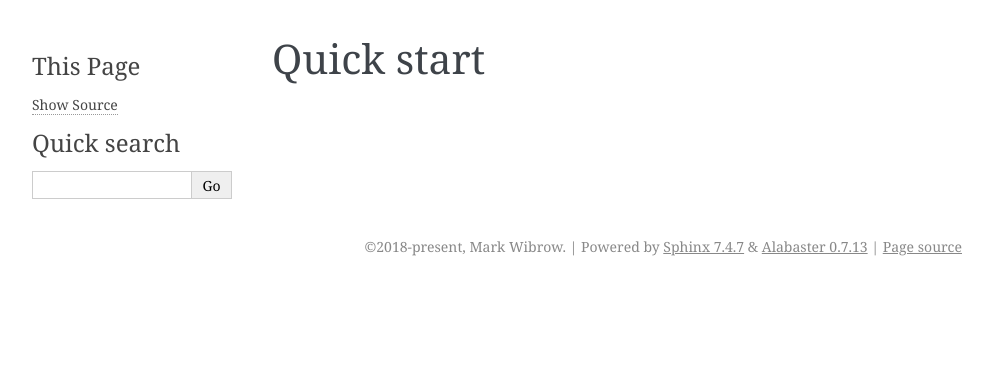
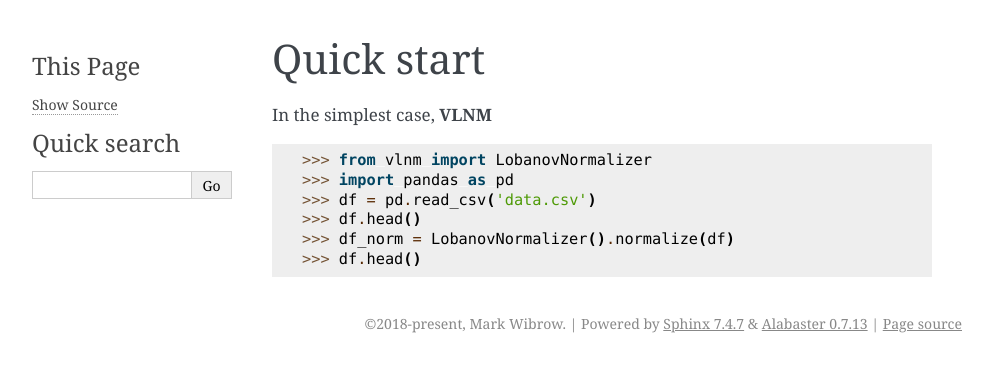
Before and after one commit to mwibrow/vlnm, a Sphinx documentation site: the page built from docs/source/quickstart.rst, in a window 1280 px wide. Shown: the top 372 px of the page, without its empty margins (148-1141 px from the left). Built offline with Sphinx 7.4.7, drawn with Linux system fonts in a browser that asks for light colours.

Commit message:
Add macros

```diff
--- a/docs/source/_static/css/style.css
+++ b/docs/source/_static/css/style.css
@@ -1,3 +1,4 @@
+
 p.reference {
     padding-left: 2rem;
     text-indent: -2rem;
--- /dev/null
+++ b/docs/source/defs.rst
@@ -0,0 +1,8 @@
+
+.. |build status| image:: https://travis-ci.org/mwibrow/vlnm.svg?branch=master
+    :target: https://travis-ci.org/mwibrow/vlnm
+
+.. |coverage| image:: https://coveralls.io/repos/github/mwibrow/vlnm/badge.svg
+    :target: https://coveralls.io/github/mwibrow/vlnm
+
+.. |vlnm| replace:: **VLNM**
--- a/docs/source/quickstart.rst
+++ b/docs/source/quickstart.rst
@@ -1,2 +1,13 @@
+.. include:: defs.rst
+
 Quick start
 ============
+
+In the simplest case, |vlnm|
+
+>>> from vlnm import LobanovNormalizer
+>>> import pandas as pd
+>>> df = pd.read_csv('data.csv')
+>>> df.head()
+>>> df_norm = LobanovNormalizer().normalize(df)
+>>> df.head()
```
Also changed, not shown: docs/source/index.rst (+3 -94 lines).
